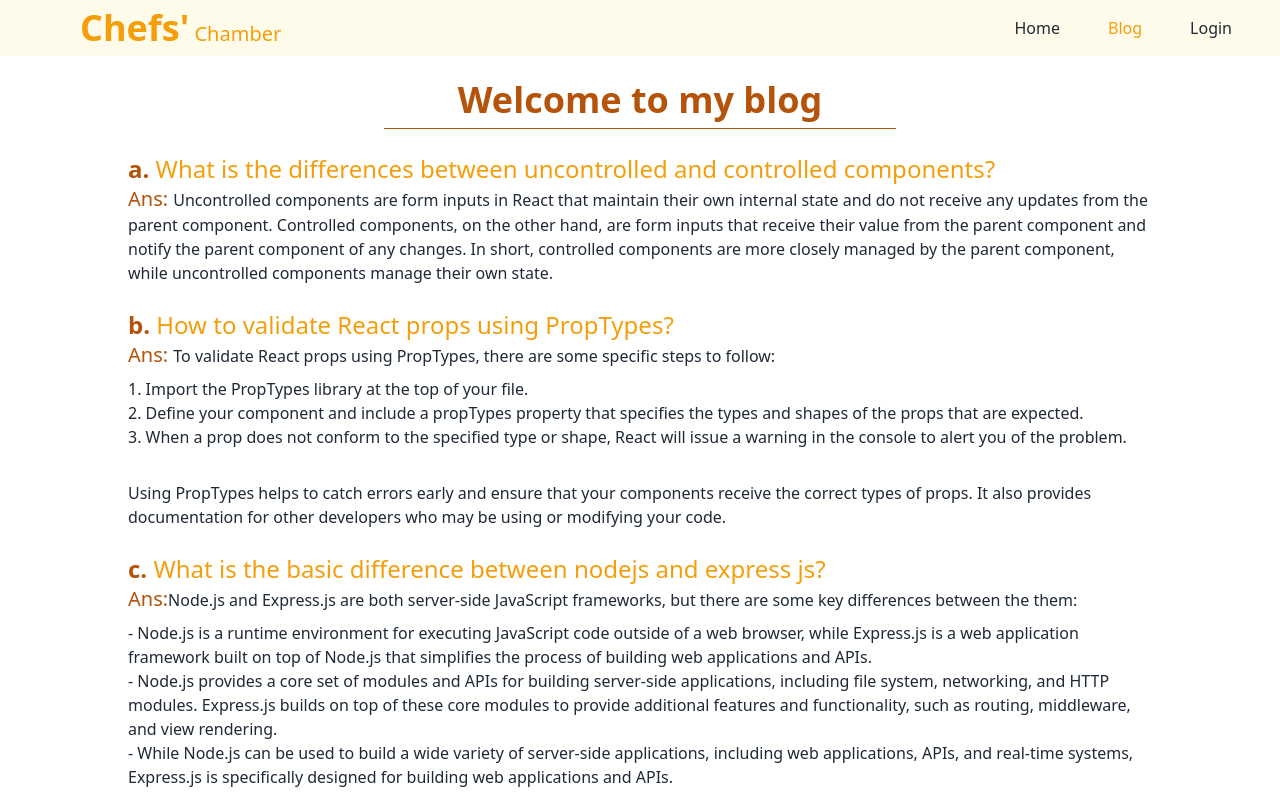
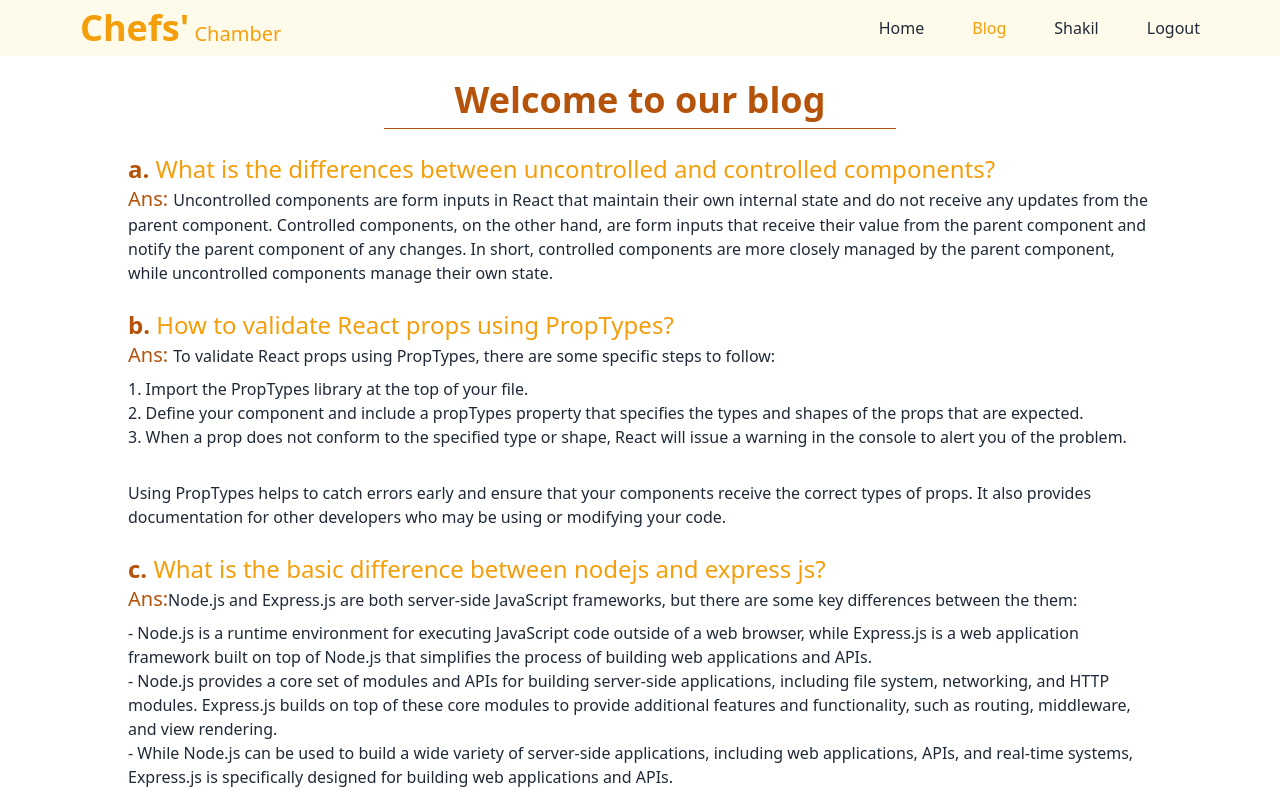
Before and after one commit to shakilkhan2/chefs_chamber, a React (Vite) app: page /blog in a window 1280 px wide. Shown: the top 793 px of the page. Built offline with nearby package versions, Linux system fonts and the light colour scheme.

Commit message:
auth created

```diff
--- /dev/null
+++ b/src/context/AuthProvider.jsx
@@ -0,0 +1,21 @@
+import React from "react";
+import { createContext } from "react";
+import { getAuth } from "firebase/auth";
+import app from "../firebase/firebase.config";
+
+export const AuthContext = createContext(null);
+
+const auth = getAuth(app);
+
+const AuthProvider = ({ children }) => {
+  const user = { userName: "Shakil" };
+  const authInfo = {
+    user,
+  };
+
+  return (
+    <AuthContext.Provider value={authInfo}>{children}</AuthContext.Provider>
+  );
+};
+
+export default AuthProvider;
--- a/src/main.jsx
+++ b/src/main.jsx
@@ -3,9 +3,12 @@ import ReactDOM from "react-dom/client";
 import "./index.css";
 import { RouterProvider } from "react-router-dom";
 import router from "./routes/Routes.jsx";
+import AuthProvider from "./context/AuthProvider";
 
 ReactDOM.createRoot(document.getElementById("root")).render(
   <React.StrictMode>
-    <RouterProvider router={router}></RouterProvider>
+    <AuthProvider>
+      <RouterProvider router={router}></RouterProvider>
+    </AuthProvider>
   </React.StrictMode>
 );
--- a/src/pages/blog/Blog.jsx
+++ b/src/pages/blog/Blog.jsx
@@ -4,7 +4,7 @@ const Blog = () => {
   return (
     <div>
       <h1 className="text-4xl font-semibold text-amber-700 text-center mt-6 mb-2">
-        Welcome to my blog
+        Welcome to our blog
       </h1>
       <hr className="w-[40%] mx-auto mb-6 border-amber-700" />
       <div className="mx-32 mb-6">
--- a/src/pages/navbar/Navbar.jsx
+++ b/src/pages/navbar/Navbar.jsx
@@ -1,10 +1,13 @@
-import React from "react";
+import React, { useContext } from "react";
 import { Link, NavLink } from "react-router-dom";
 import Login from "../login/Login";
+import { AuthContext } from "../../context/AuthProvider";
 
 const Navbar = () => {
+  const { user } = useContext(AuthContext);
+
   return (
-    <div className="flex justify-between items-center  bg-amber-50 py-2">
+    <div className="flex justify-between items-center  bg-amber-50 py-2 pr-8">
       <Link className="text-amber-500 text-xl ml-20">
         <span className="text-4xl font-bold text-amber-500">Chefs'</span>{" "}
         Chamber
@@ -27,13 +30,22 @@ const Navbar = () => {
             Blog
           </NavLink>
         </span>
+        {user && (
           <span className="mr-12">
+            <NavLink to="/">{user.userName}</NavLink>
+          </span>
+        )}
+        <span className="mr-12">
+          {user ? (
+            <NavLink>Logout</NavLink>
+          ) : (
             <NavLink
               className={({ isActive }) => (isActive ? "text-amber-500 " : "")}
               to="/login"
             >
               Login
             </NavLink>
+          )}
         </span>
       </div>
     </div>
```
Lines whose indentation alone changed are shown as unchanged.
